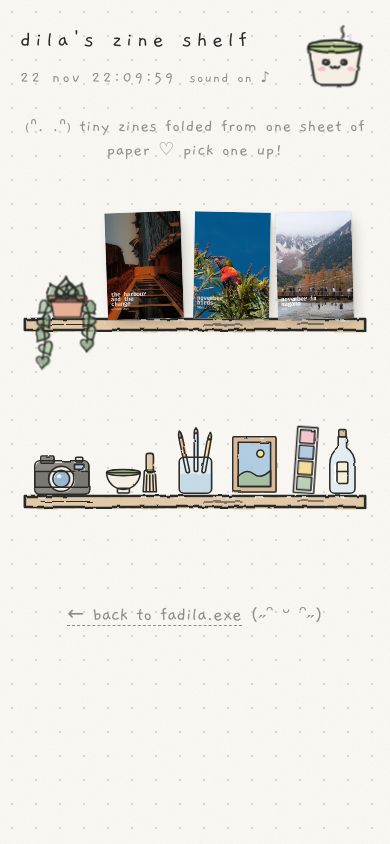
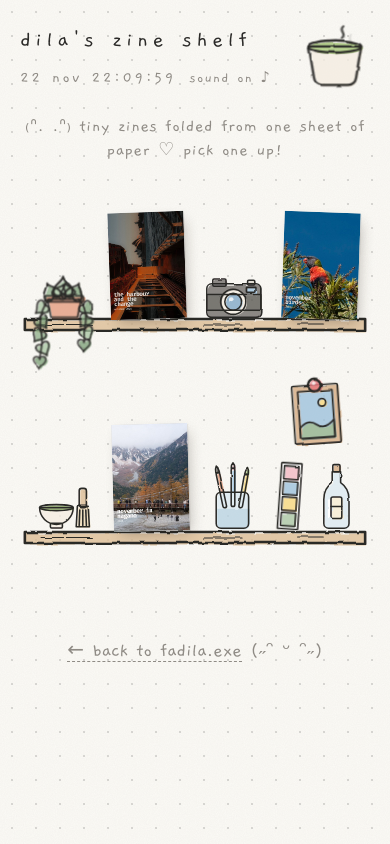
Before and after one commit to fadilafidina/zines, a plain HTML site: page index.html in a window 390 px wide. Drawn offline with Linux system fonts and the light colour scheme.

Commit message:
Zine shelf: scattered layout, pinned painting, no mug faces
- Zines mixed in with the objects across both shelves
- Shorter top shelf on the left, longer bottom shelf to the right
- Framed painting pinned to the wall (links to the gallery)
- Removed the faces from the mug and the matcha mascot

Co-Authored-By: Claude Opus 5.5 <noreply@anthropic.com>
Claude-Session: https://claude.ai/code/session_01MPRyWWybUvp23KEWqsa197

```diff
--- a/zines.css
+++ b/zines.css
@@ -55,7 +55,19 @@ button { font: inherit; color: inherit; }
 .doodle .line .cut { stroke-width: 1.8; }
 
 /* ---------- shelves ---------- */
+.shelves { position: relative; }
 .shelf { margin-bottom: 110px; }
+.shelf.short { width: 66%; margin-right: auto; }
+.shelf.long { width: 90%; margin-left: auto; }
+.shelf.short .shelf-items { justify-content: space-evenly; }
+.shelf.long .shelf-items { justify-content: space-evenly; }
+
+/* painting pinned to the wall */
+.item.pinned { position: absolute; right: 9%; top: 20px; transform: rotate(4deg); transform-origin: 50% 0; }
+.pinned .pin { position: absolute; left: 50%; top: -6px; transform: translateX(-50%); z-index: 2; }
+.pinned .pin .doodle { width: 22px; height: auto; }
+.item.pinned:hover, .item.pinned:focus-visible { transform: rotate(-2deg); }
+.pinned .label { top: calc(100% + 10px); }
 .shelf-items {
   display: flex; align-items: flex-end; justify-content: center;
   gap: 24px; padding: 0 20px; margin-bottom: -3px;
@@ -200,6 +212,10 @@ a.item:hover, button.item:hover, a.item:focus-visible, button.item:focus-visible
   .item .doodle { width: calc(var(--w) * .6px); height: auto; }
   .shelf { margin-bottom: 90px; }
   .item.hide-sm { display: none; }
+  .shelf.short, .shelf.long { width: 100%; }
+  .shelf.short { width: 100%; }
+  .item.pinned { right: 7%; top: 168px; transform: rotate(-4deg); }
+  .pinned .doodle:not(.pin .doodle) { width: 56px; }
   .label { display: none; }
   .viewer { padding-top: 130px; }
   .viewer-title { font-size: 19px; }
--- a/zines.js
+++ b/zines.js
@@ -70,9 +70,7 @@ const ART = {
     <path class="steam" d="M22 4c-6 6 6 10 0 16" fill="none"/><path class="steam s2" d="M34 4c-6 6 6 10 0 16" fill="none"/>
     <path d="M46 34h6a10 10 0 0 1 0 20h-6v-6h6a4 4 0 0 0 0-8h-6Z" fill="#e39a7b"/>
     <rect x="8" y="28" width="40" height="42" rx="6" fill="#e39a7b"/>
-    <circle class="ink" cx="21" cy="46" r="2"/><circle class="ink" cx="35" cy="46" r="2"/>
-    <path d="M25 52q3 3 6 0" fill="none"/>
-    <ellipse class="hl" cx="16" cy="52" rx="3.5" ry="2" fill="#f6b3c0"/><ellipse class="hl" cx="40" cy="52" rx="3.5" ry="2" fill="#f6b3c0"/>`],
+`],
   camera: [98, 70, `
     <rect x="14" y="6" width="22" height="12" rx="2" fill="#6d6a66"/>
     <rect x="72" y="8" width="12" height="8" rx="2" fill="#d8d2c8"/>
@@ -112,38 +110,41 @@ const ART = {
     <rect x="16" y="56" width="18" height="36" rx="3" fill="#f8edd2"/>
     <path d="M16 72h18" fill="none"/>
     <rect class="hl" x="9" y="58" width="4" height="30" rx="2" fill="#fff"/>`],
+  pin: [16, 16, `
+    <circle cx="8" cy="8" r="7" fill="#e8737a"/>
+    <circle class="hl" cx="5.5" cy="5.5" r="2" fill="#fff" opacity=".8"/>`],
   /* little matcha mascot for the header */
   mascot: [72, 72, `
     <path class="steam" d="M44 4c-5 5 5 8 0 13" fill="none"/><path class="steam s2" d="M54 6c-5 5 5 8 0 13" fill="none"/>
     <path d="M6 24h60l-6 36a9 9 0 0 1-9 8H21a9 9 0 0 1-9-8Z" fill="#f4ece0"/>
     <ellipse cx="36" cy="24" rx="30" ry="7" fill="#a5c773"/>
-    <circle class="ink" cx="26" cy="42" r="2.6"/><circle class="ink" cx="46" cy="42" r="2.6"/>
-    <path d="M31 47q2.5 3 5 0q2.5 3 5 0" fill="none"/>
-    <ellipse class="hl" cx="19" cy="49" rx="4.5" ry="2.6" fill="#f6b3c0"/><ellipse class="hl" cx="53" cy="49" rx="4.5" ry="2.6" fill="#f6b3c0"/>`],
+`],
 };
 
 /* What sits on each shelf, left to right.
    { zine: id, lean } | { art, label?, href?, hideSm? } (no href = decoration) */
 const SHELVES = [
-  [
+  { cls: 'short', items: [
     { art: 'pothos', cls: 'plant pothos' },
     { zine: 'harbour', lean: -2 },
-    { zine: 'november-birds', lean: 1 },
+    { art: 'camera', label: 'photography ↗', href: 'https://www.instagram.com/diladialed/' },
+    { zine: 'november-birds', lean: 2 },
+    { art: 'lamp', toggle: true, label: 'click me ✧', hideSm: true },
+  ] },
+  { cls: 'long', items: [
+    { art: 'books', cls: 'books', hideSm: true },
+    { art: 'matcha', label: 'matchadou bakes ↗', href: 'https://www.instagram.com/matchadou/' },
     { zine: 'nagano', lean: -1.5 },
-    { art: 'books', cls: 'books', hideSm: true },
-    { art: 'lamp', toggle: true, label: 'click me ✧', hideSm: true },
-  ],
-  [
-    { art: 'camera', label: 'photography ↗', href: 'https://www.instagram.com/diladialed/' },
-    { art: 'matcha', label: 'matchadou bakes ↗', href: 'https://www.instagram.com/matchadou/' },
     { art: 'paint',  label: 'paintings →', href: '../#painting' },
-    { art: 'frame',  label: 'gallery ↗', href: 'https://galler-bay.vercel.app/' },
+    { art: 'mug', cls: 'mug', hideSm: true },
     { art: 'strip',  label: 'photostrip ↗', href: 'https://photostrip-kappa.vercel.app/', lean: 4 },
     { art: 'bottle', label: 'drift ↗', href: 'https://drift-coral-iota.vercel.app/' },
-    { art: 'mug', cls: 'mug', hideSm: true },
     { art: 'monstera', cls: 'plant', hideSm: true },
-  ],
+  ] },
 ];
+
+/* Pinned to the wall, to the right of the short shelf */
+const WALL = { art: 'frame', label: 'gallery ↗', href: 'https://galler-bay.vercel.app/' };
 
 /* ---------- helpers ---------- */
 const $ = (s, el = document) => el.querySelector(s);
@@ -245,9 +246,9 @@ soundBtn.addEventListener('click', () => { sfx.toggle(); paintSound(); });
 
 /* ---------- build the shelves ---------- */
 const shelvesEl = $('#shelves');
-SHELVES.forEach((row) => {
+SHELVES.forEach(({ cls, items: row }) => {
   const shelf = document.createElement('div');
-  shelf.className = 'shelf';
+  shelf.className = 'shelf ' + cls;
   const items = document.createElement('div');
   items.className = 'shelf-items';
 
@@ -296,6 +297,15 @@ SHELVES.forEach((row) => {
   shelf.insertAdjacentHTML('beforeend', plank());
   shelvesEl.append(shelf);
 });
+
+{
+  const w = document.createElement('a');
+  w.className = 'item pinned';
+  w.href = WALL.href; w.target = '_blank'; w.rel = 'noopener';
+  w.setAttribute('aria-label', WALL.label.replace(/[↗→]/g, '').trim());
+  w.innerHTML = `<span class="pin">${doodle('pin')}</span>${doodle(WALL.art)}<span class="label">${esc(WALL.label)}</span>`;
+  shelvesEl.prepend(w);
+}
 
 /* ============ viewer: scrunched → unfolds → slides ============ */
 const viewer = $('#viewer');
```
